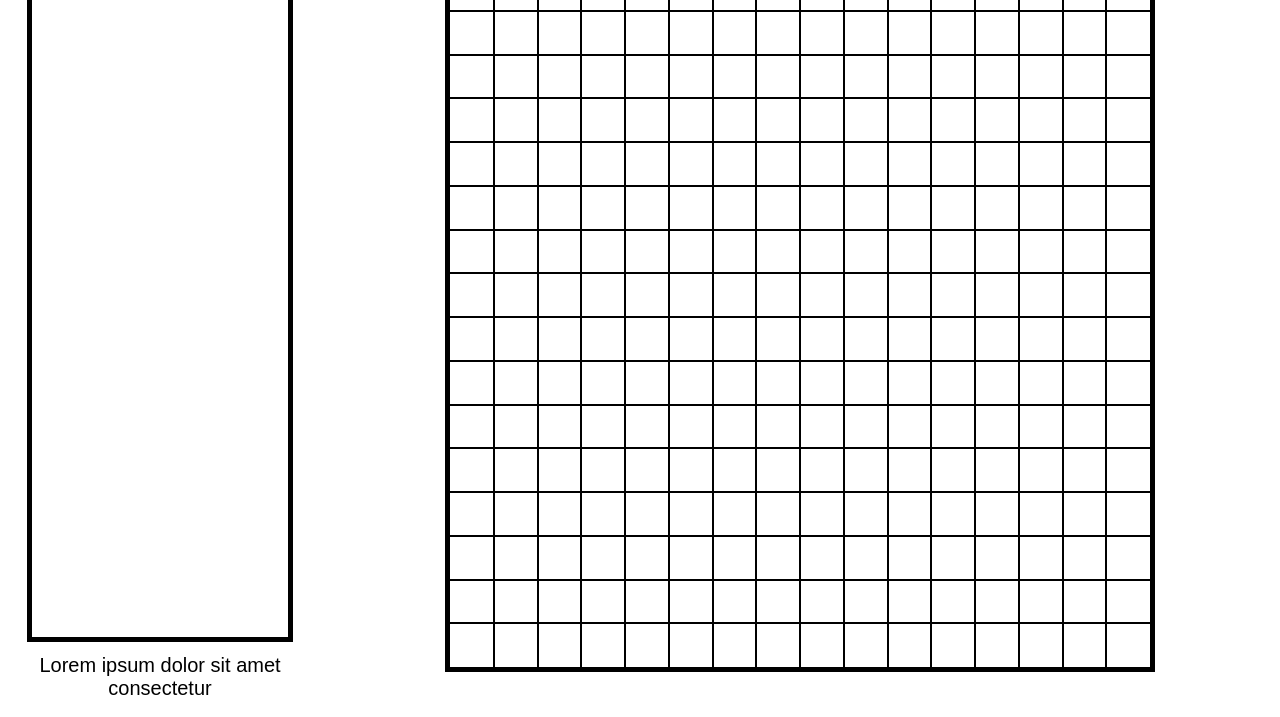
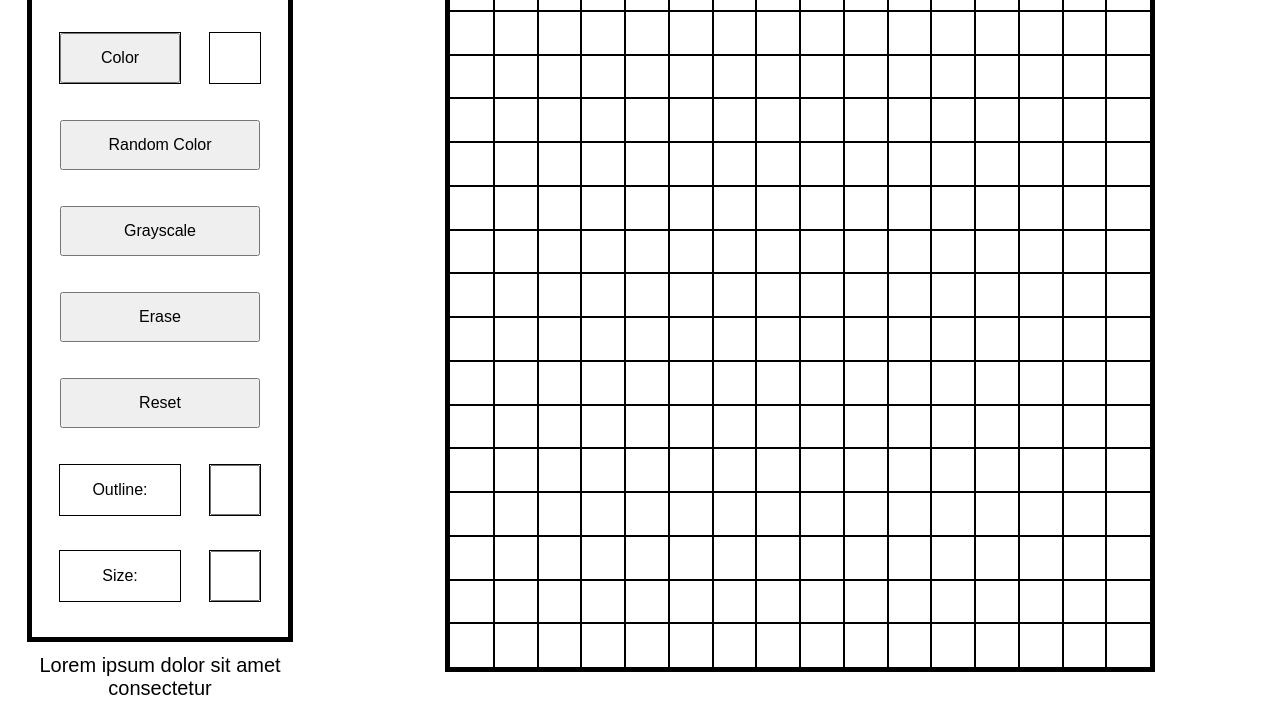
Before and after one commit to Tisbutascratchfile/etch-a-sketch, a plain HTML site: page index.html in a window 1280 px wide. Shown: the part 83-800 px from the top of the page. Drawn offline with Linux system fonts and the light colour scheme; a web font is replaced by a local one.

Commit message:
Add toolbar layout

```diff
--- a/index.html
+++ b/index.html
@@ -13,7 +13,24 @@
       <header>
         <h1 class="title">Etch-a-Sketch</h1>
       </header>
-      <div class="toolbar"></div>
+      <div class="toolbar">
+        <div class="row-cont">
+          <button class="curr-color display-size-l">Color</button>
+          <div class="display-color display-size-r"></div>
+        </div>
+        <button class="rand-color">Random Color</button>
+        <button class="gray-color">Grayscale</button>
+        <button class="del">Erase</button>
+        <button class="reset">Reset</button>
+        <div class="row-cont">
+          <p class="outline display-size-l">Outline:</p>
+          <input type="text" class="toggle-outline display-size-r" />
+        </div>
+        <div class="row-cont">
+          <p class="size display-size-l">Size:</p>
+          <input type="text" class="grid-size display-size-r" />
+        </div>
+      </div>
       <footer>
         <p class="credits">Lorem ipsum dolor sit amet consectetur</p>
       </footer>
--- a/style.css
+++ b/style.css
@@ -67,3 +67,29 @@ footer {
 .cell {
   outline: 1px solid black;
 }
+
+.toolbar * {
+  height: 50px;
+  width: 200px;
+}
+
+.row-cont {
+  display: flex;
+  align-items: center;
+  justify-content: space-between;
+}
+
+.display-size-l {
+  width: 120px;
+  height: 50px;
+  outline: 1px solid black;
+  display: flex;
+  align-items: center;
+  justify-content: center;
+}
+
+.display-size-r {
+  width: 50px;
+  height: 50px;
+  outline: 1px solid black;
+}
```
